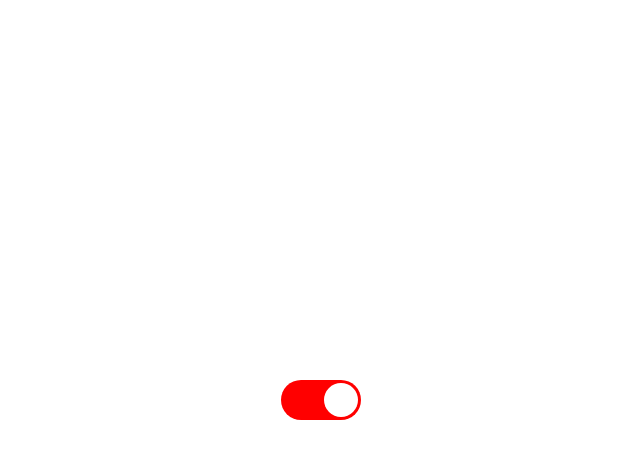
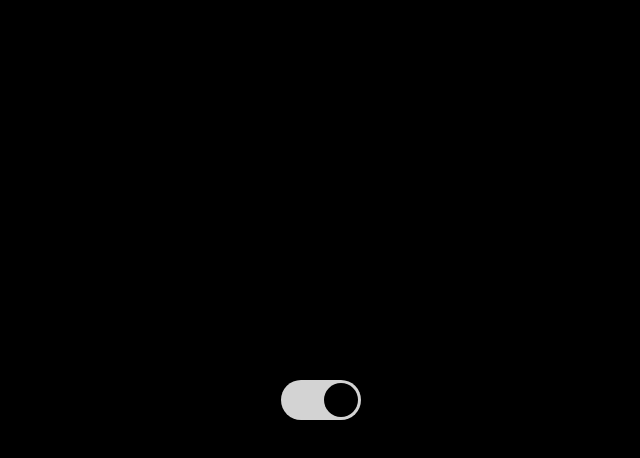
Before and after one commit to hiroshiknagao/dark_mode_toggle, a plain HTML site: page index.html in a window 1280 px wide. Both pictures are taken after a click on the label 640 px from the left and 400 px from the top of the page. Shown: the whole page, without its empty margins (319-959 px from the left). Drawn offline with Linux system fonts and the light colour scheme.

Commit message:
add functionality must review

```diff
--- a/index.js
+++ b/index.js
@@ -0,0 +1,25 @@
+const input = document.querySelector(".input");
+const body = document.querySelector("body");
+
+input.checked = JSON.parse(localStorage.getItem("mode"));
+
+updateBody();
+
+function updateBody() {
+    if(input.checked){
+      body.style.background = "black";
+    }else{
+      body.style.background = "white";
+    }
+};
+
+input.addEventListener("input", ()=>{
+    updateBody()
+    updateLocalStorage()
+})
+
+function updateLocalStorage(){
+    localStorage.setItem("mode",
+      JSON.stringify(input.checked)
+    )
+}
--- a/styles.css
+++ b/styles.css
@@ -4,6 +4,7 @@ body {
   justify-content: center;
   height: 100vh;
   align-items: center;
+  transition: .4s;
 }
 
 
@@ -28,14 +29,14 @@ body {
   top: 3px;
   position: absolute;
   left: 3px;
-  animation: toggleOff
+  animation: toggleOff .4s linear forwards;
 }
-.input:checked + .label {
-  background-color: red;
-}
+
 
 .input:checked + .label .circle {
     animation: toggleOn .4s linear forwards;
+    background-color: black;
+
 }
 
 @keyframes toggleOn {
```
